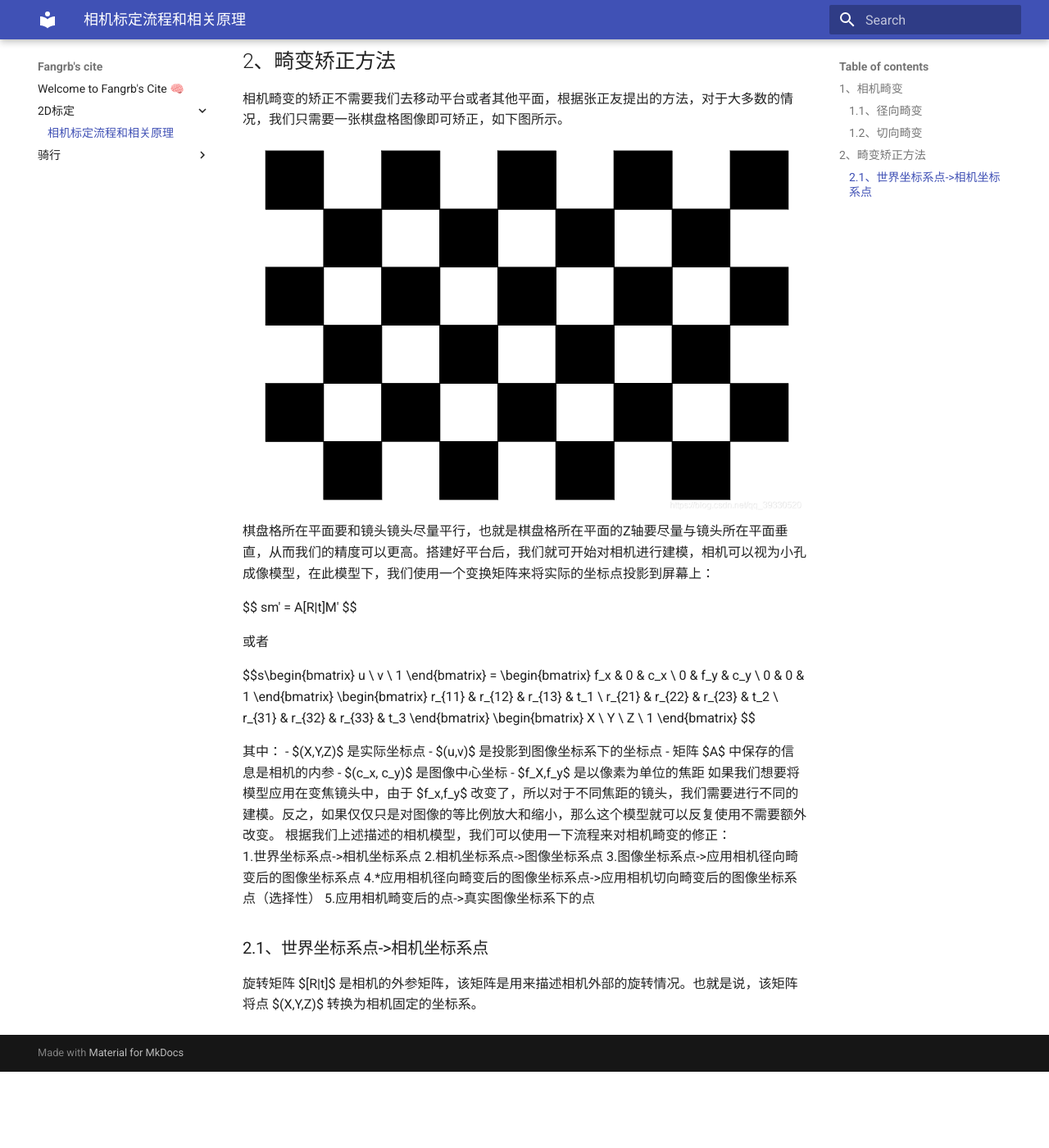
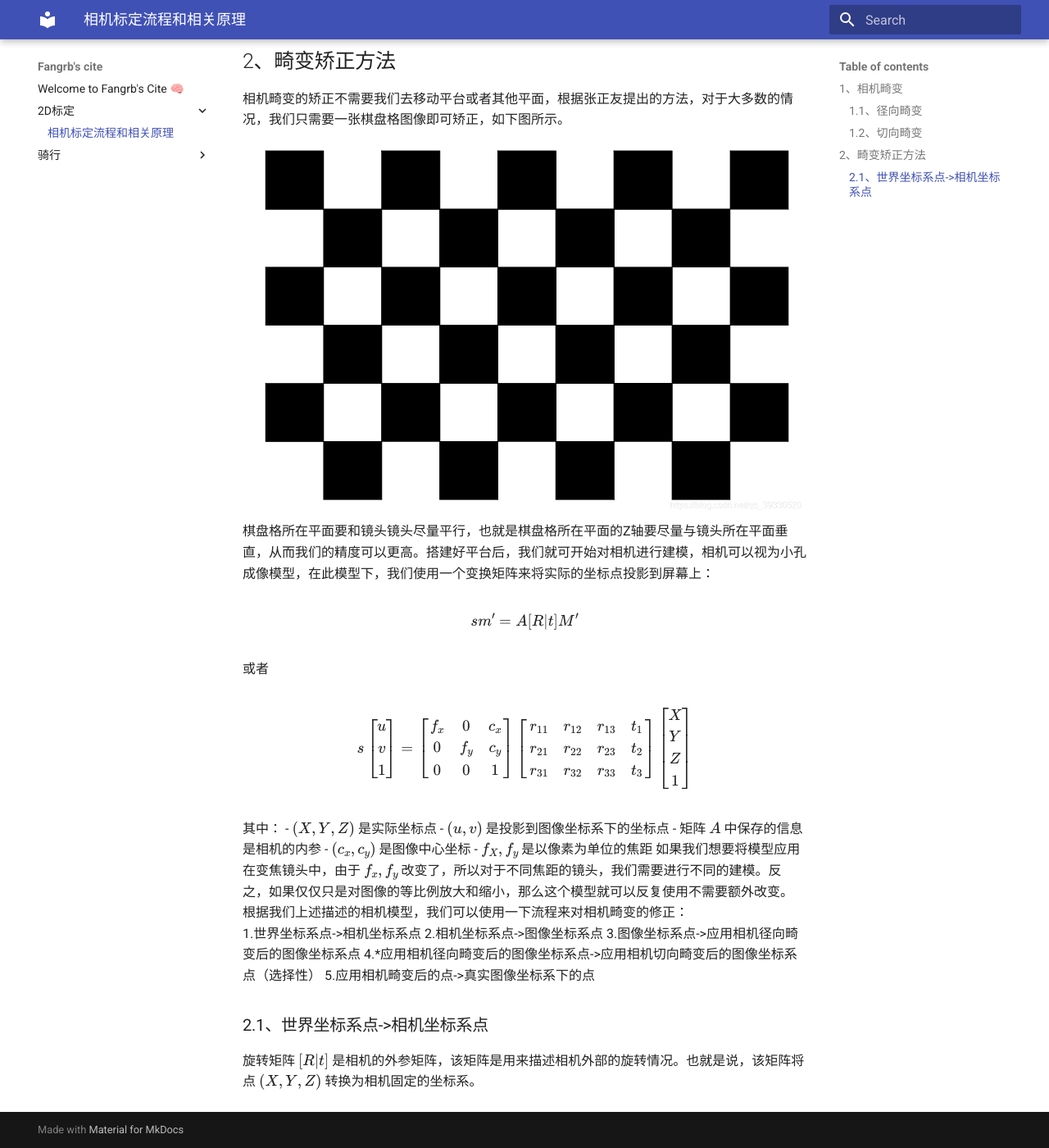
Before and after one commit to DaleBruise/DaleBruise.github.io, an MkDocs documentation site: the page built from docs/2D标定/cameraCalibration.md, in a window 1280 px wide and 1400 px high, scrolled down 2851 px. Shown: the whole window at 82% size. Built offline with MkDocs 1.6.1 and Material for MkDocs 9.7.7, drawn with Linux system fonts in a browser that asks for light colours; before the commit the page ends 4158 px from its top, so only the background shows below that; some of the changed lines change nothing that is shown.

Commit message:
new file:   .DS_Store 	new file:   docs/.DS_Store 	modified:   mkdocs.yml 	modified:   site/.DS_Store 	modified:   site/sitemap.xml.gz

```diff
--- a/mkdocs.yml
+++ b/mkdocs.yml
@@ -1,3 +1,11 @@
 site_name: Fangrb's cite
 theme:
   name: material
+markdown_extensions:
+  - pymdownx.arithmatex:
+      generic: true
+
+extra_javascript:
+  - javascripts/mathjax.js
+  - https://polyfill.io/v3/polyfill.min.js?features=es6
+  - https://cdn.jsdelivr.net/npm/mathjax@3/es5/tex-mml-chtml.js
```
Also changed, not shown: 4 other files.
